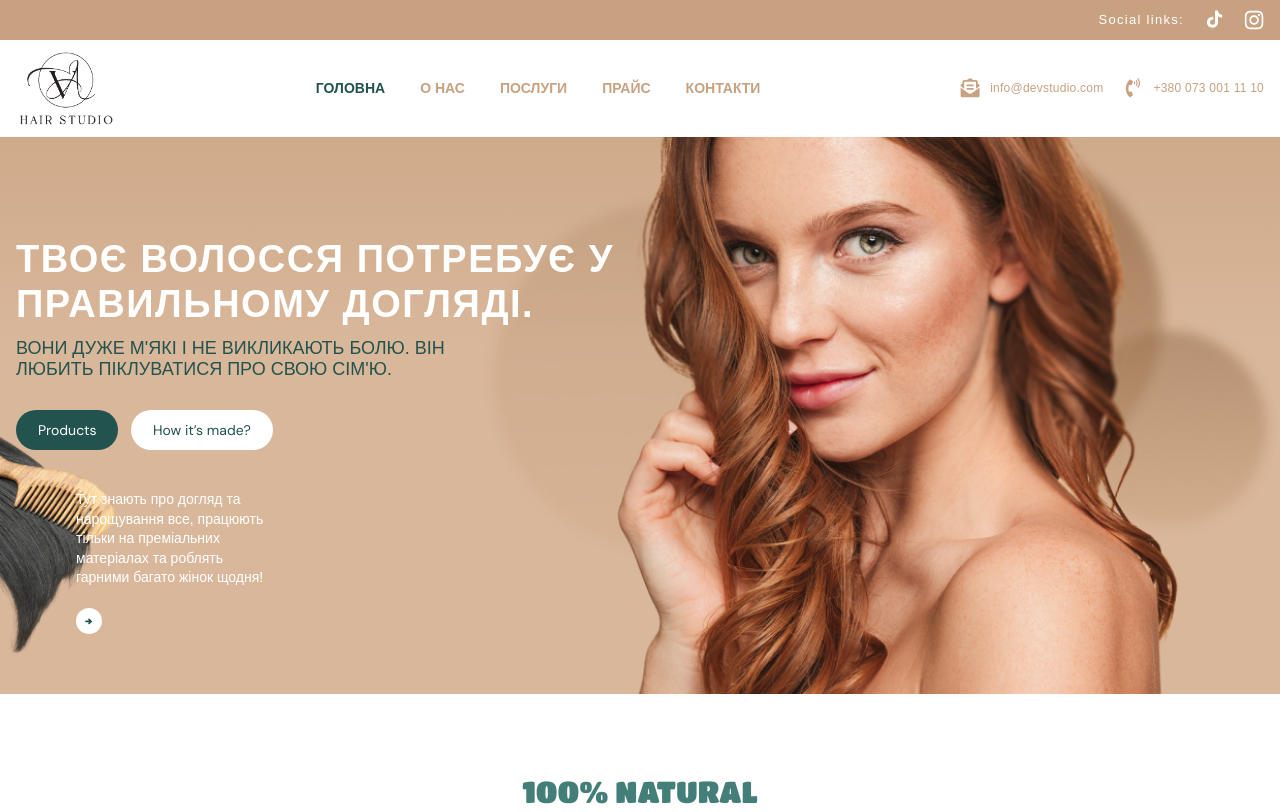
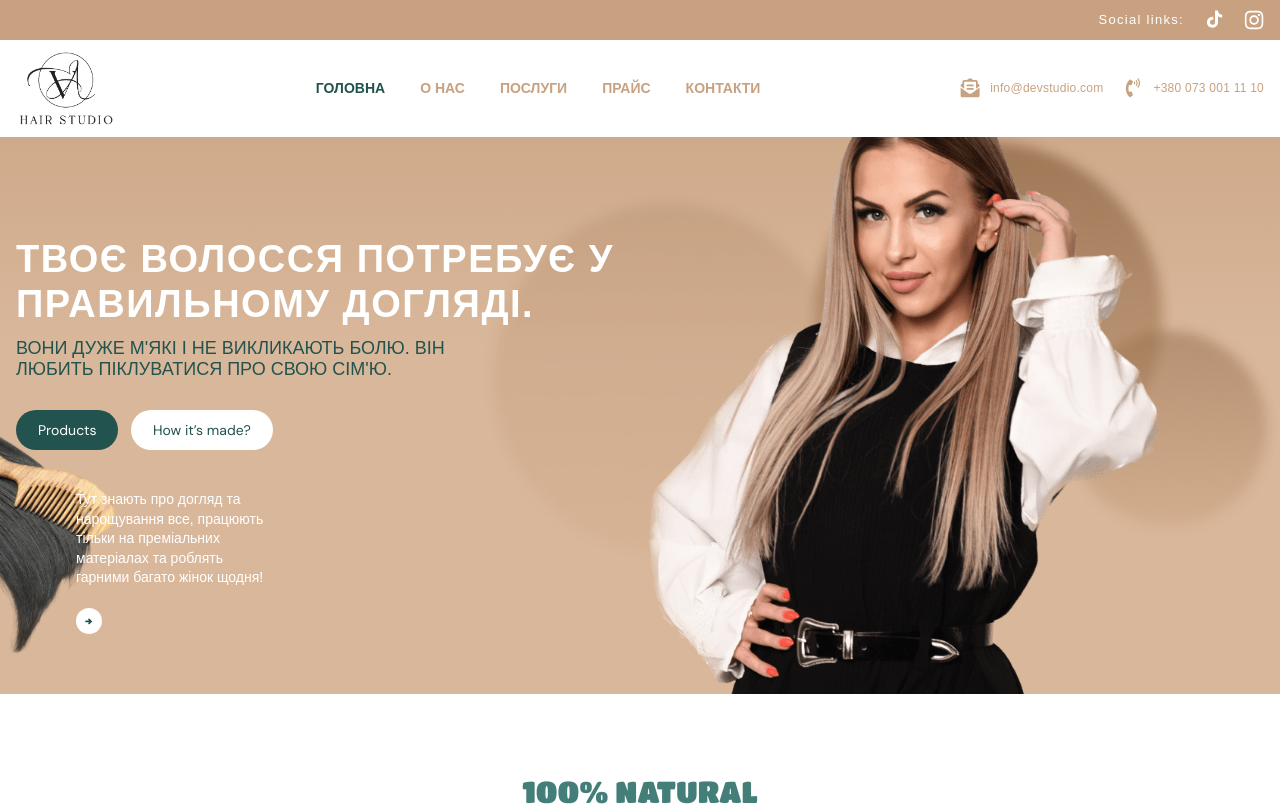
Before and after one commit to Myrhoiazov/beauty-hair, a website built with Parcel: page src/index.html in a window 1280 px wide. Shown: the top 812 px of the page. Built offline with nearby package versions, Linux system fonts and the light colour scheme; files whose address does not match are found by name.

Commit message:
fixed body

```diff
--- a/src/sass/components/_header-hero.scss
+++ b/src/sass/components/_header-hero.scss
@@ -1,17 +1,16 @@
 // Header
 
 .header {
-  // background-image: linear-gradient(to bottom, #c8a180 0%, #d9b79a 50%);
   background-color: $bg-color;
 
   position: relative;
   overflow: hidden;
 
   @include breakpointTo(tablet) {
-    background-image: url('../images/hero-header/girl.png');
+    background-image: url('../images/hero-header/girl+.png');
     background-repeat: no-repeat;
     background-size: 560px;
-    background-position: right bottom;
+    background-position: right -100px bottom -200px;
   }
 
   @media screen and (min-width: 1280px) {
@@ -137,19 +136,19 @@
   margin-right: auto;
 
   @include breakpointFrom(tablet) {
-    background-image: url('../images/hero-header/girl.png');
+    background-image: url('../images/hero-header/girl+.png');
     background-repeat: no-repeat;
-    background-size: 490px;
-    background-position: left 95% bottom;
+    background-size: 420px;
+    background-position: left 95% bottom -250px;
   }
 
   @media screen and (min-width: 1280px) {
     overflow: hidden;
 
-    background-image: url('../images/hero-header/girl.png');
+    background-image: url('../images/hero-header/girl+.png');
     background-repeat: no-repeat;
-    background-size: 634px;
-    background-position: right 8% bottom;
+    background-size: 734px;
+    background-position: right 8% bottom -350px;
   }
 }
 
```
Also changed, not shown: src/images/hero-header/girl+.png (added).
